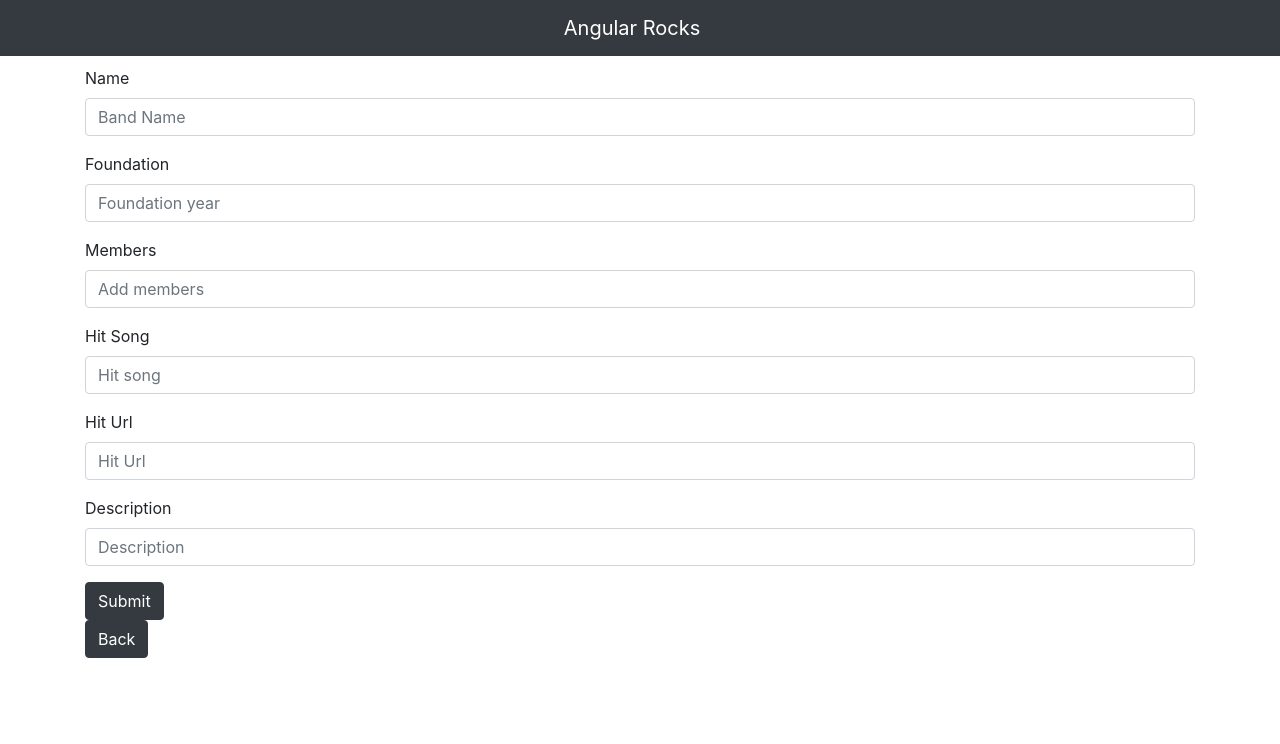
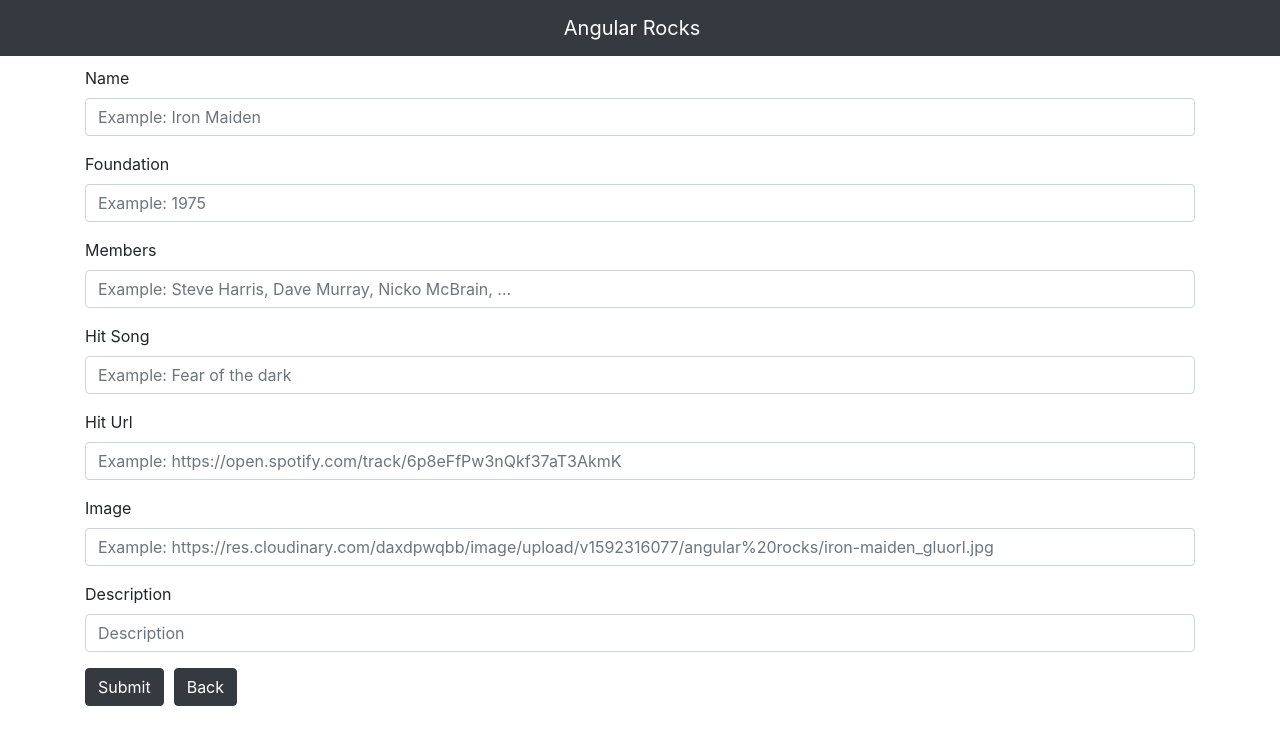
Before and after one commit to aruvaro88/angular-kub, an Angular app: page /newband in a window 1280 px wide. Shown: the top 744 px of the page. Built offline with nearby package versions, Linux system fonts and the light colour scheme.

Commit message:
mvp finished

```diff
--- a/angular.json
+++ b/angular.json
@@ -24,21 +24,19 @@
               "src/assets"
             ],
             "styles": [
-              "./node_modules/bootstrap/dist/css/bootstrap.css",
+
               "src/styles.css"
             ],
             "scripts": [
-              "./node_modules/bootstrap/dist/js/bootstrap.js"
+
             ]
           },
           "configurations": {
             "production": {
-              "fileReplacements": [
-                {
-                  "replace": "src/environments/environment.ts",
-                  "with": "src/environments/environment.prod.ts"
-                }
-              ],
+              "fileReplacements": [{
+                "replace": "src/environments/environment.ts",
+                "with": "src/environments/environment.prod.ts"
+              }],
               "optimization": true,
               "outputHashing": "all",
               "sourceMap": false,
@@ -47,8 +45,7 @@
               "extractLicenses": true,
               "vendorChunk": false,
               "buildOptimizer": true,
-              "budgets": [
-                {
+              "budgets": [{
                   "type": "initial",
                   "maximumWarning": "2mb",
                   "maximumError": "5mb"
@@ -122,6 +119,7 @@
           }
         }
       }
-    }},
+    }
+  },
   "defaultProject": "angular-kub"
 }
--- a/package.json
+++ b/package.json
@@ -19,7 +19,8 @@
     "@angular/platform-browser": "~9.1.9",
     "@angular/platform-browser-dynamic": "~9.1.9",
     "@angular/router": "~9.1.9",
-    "bootstrap": "^4.5.0",
+    "@cloudinary/angular-5.x": "^1.2.2",
+    "ng2-file-upload": "^1.4.0",
     "rxjs": "~6.5.4",
     "tslib": "^1.10.0",
     "zone.js": "~0.10.2"
--- a/src/app/components/band-details/band-details.component.css
+++ b/src/app/components/band-details/band-details.component.css
@@ -6,5 +6,7 @@
   background-color: white;
   display: flex;
   justify-content: center;
-
 }
+button{
+  margin-right: 10px;
+}
--- a/src/app/components/band-details/band-details.component.ts
+++ b/src/app/components/band-details/band-details.component.ts
@@ -23,7 +23,6 @@ export class BandDetailsComponent implements OnInit {
   getOneBand(): void {
     const id = +this.route.snapshot.paramMap.get('id');
     this.band = this.bandService.getOneBand(id);
-    console.log(this.band);
   }
   goBack(): void {
     this.location.back();
--- a/src/app/components/band-list/band-list.component.css
+++ b/src/app/components/band-list/band-list.component.css
@@ -1,31 +1,35 @@
-
 .card {
   margin-top: 10px;
   color: black;
   border: 1px solid grey
 }
-.card-body{
-    align-content: center;
-    display: flex;
-    padding:0;
-    align-items: center;
-    justify-content: space-between;
+
+.card-body {
+  align-content: center;
+  display: flex;
+  padding: 0;
+  align-items: center;
+  justify-content: space-between;
 }
-.card-content{
-  display:flex;
-  align-items:center;
+
+.card-content {
+  display: flex;
+  align-items: center;
 }
+
 .card-body p {
   margin: 0;
   padding: 0;
 }
-.band-img{
-  width:50px;
-  margin:10px;
+
+.band-img {
+  width: 50px;
+  margin: 10px;
   background-size: cover;
 }
-.band-text small{
-color: grey;
+
+.band-text small {
+  color: grey;
 }
 
 .card-body img {
@@ -33,6 +37,10 @@ color: grey;
 
 }
 
-.search-input{
+.create-button {
+  margin: 10px 0;
+}
+
+.search-input {
   width: 100%;
 }
--- a/src/app/components/band-list/band-list.component.html
+++ b/src/app/components/band-list/band-list.component.html
@@ -1,5 +1,7 @@
 <input type="text" class="search-input" placeholder="Search band" name="searchBox" [(ngModel)]="searchBox">
-
+<div class="create-button">
+  <button class="btn btn-dark" routerLink="/newband">Create band</button>
+</div>
 <div class="band-list" *ngFor="let band of bands | filter: searchBox">
   <a class="card" routerLink="/details/{{band.id}}">
     <div class="card-body">
@@ -17,7 +19,3 @@
     </div>
   </a>
 </div>
-
-<div class="create-button">
-  <button class="btn btn-dark" routerLink="/newband">Create band</button>
-</div>
--- a/src/app/components/band-list/band-list.component.ts
+++ b/src/app/components/band-list/band-list.component.ts
@@ -1,6 +1,8 @@
 import { Component, OnInit } from '@angular/core';
 import { BandService } from '../../services/band.service';
 import { Band } from '../../models/band.model';
+
+
 
 @Component({
   selector: 'app-band-list',
@@ -8,25 +10,15 @@ import { Band } from '../../models/band.model';
   styleUrls: ['./band-list.component.css'],
 })
 export class BandListComponent implements OnInit {
-  bands: Band[];
-  selectedBand: Band;
+   bands: Band[];
   searchBox = '';
-  newBand: Band;
-  constructor(
-    private bandService: BandService,
-
-  ) {}
+  constructor(private bandService: BandService) {}
 
   ngOnInit(): void {
     this.getBands();
-    console.log("app iniciada")
   }
 
   getBands(): void {
-    this.bands = this.bandService.getBands();
-  }
-  removeBand(band: Band) {
-    this.bandService.removeBand(band)
-    this.ngOnInit()
+    this.bands = this.bandService.getBands()
   }
 }
--- a/src/app/components/new-band-form/new-band-form.component.css
+++ b/src/app/components/new-band-form/new-band-form.component.css
@@ -0,0 +1,3 @@
+button{
+   margin-right: 10px;
+}
--- a/src/app/components/new-band-form/new-band-form.component.html
+++ b/src/app/components/new-band-form/new-band-form.component.html
@@ -1,37 +1,46 @@
-<form #bandForm="ngForm" (ngSubmit)="saveBand(bandForm)">
+<form #bandForm="ngForm" (ngSubmit)="saveBand(bandForm); bandForm.reset()" method="post" enctype="multipart/form-data">
 
   <div class="form-group">
     <label for="bandName">Name</label>
-    <input type="text" class="form-control" id="bandName" name="name" placeholder="Band Name"
-    [(ngModel)]="this.bandService.selectedBand.name">
+    <input type="text" class="form-control" id="bandName" name="name" placeholder="Example: Iron Maiden"
+      [(ngModel)]="this.bandService.selectedBand.name">
   </div>
   <div class="form-group">
     <label for="bandFoundation">Foundation</label>
-    <input type="text" class="form-control" id="bandFoundation" name="foundation" placeholder="Foundation year"
+    <input type="text" class="form-control" id="bandFoundation" name="foundation" placeholder="Example: 1975"
       [(ngModel)]="this.bandService.selectedBand.foundation">
   </div>
   <div class="form-group">
     <label for="bandMembers">Members</label>
-    <input type="text" class="form-control" id="bandMembers" name="members" placeholder="Add members"
+    <input type="text" class="form-control" id="bandMembers" name="members"
+      placeholder="Example: Steve Harris, Dave Murray, Nicko McBrain, ..."
       [(ngModel)]="this.bandService.selectedBand.members">
   </div>
   <div class="form-group">
     <label for="bandHit">Hit Song</label>
-    <input type="text" class="form-control" id="bandHit" name="hit" placeholder="Hit song"
-    [(ngModel)]="this.bandService.selectedBand.hit">
+    <input type="text" class="form-control" id="bandHit" name="hit" placeholder="Example: Fear of the dark"
+      [(ngModel)]="this.bandService.selectedBand.hit">
   </div>
   <div class="form-group">
     <label for="bandHitURL">Hit Url</label>
-    <input type="text" class="form-control" id="bandHitURL" name="hitURL" placeholder="Hit Url"
-    [(ngModel)]="this.bandService.selectedBand.hitURL">
+    <input type="text" class="form-control" id="bandHitURL" name="hitURL"
+      placeholder="Example: https://open.spotify.com/track/6p8eFfPw3nQkf37aT3AkmK"
+      [(ngModel)]="this.bandService.selectedBand.hitURL">
   </div>
+  <div class="form-group">
+    <label for="bandImgURL">Image</label>
+    <input type="text" class="form-control" id="bandImgURL" name="imgURL"
+      placeholder="Example: https://res.cloudinary.com/daxdpwqbb/image/upload/v1592316077/angular%20rocks/iron-maiden_gluorl.jpg"
+      [(ngModel)]="this.bandService.selectedBand.imgURL">
+  </div>
+
   <div class="form-group">
     <label for="bandDescription">Description</label>
     <input type="textarea" class="form-control" id="bandDescription" name="description" placeholder="Description"
-    [(ngModel)]="this.bandService.selectedBand.description">
+      [(ngModel)]="this.bandService.selectedBand.description">
   </div>
-
-  <button type="submit" class="btn btn-dark">Submit</button>
-
+  <div class="form-buttons">
+    <button type="submit" class="btn btn-dark">Submit</button>
+    <button class="btn btn-dark" (click)="goBack()">Back</button>
+  </div>
 </form>
-<button class="btn btn-dark" (click)="goBack()">Back</button>
--- a/src/app/components/new-band-form/new-band-form.component.ts
+++ b/src/app/components/new-band-form/new-band-form.component.ts
@@ -15,11 +15,13 @@ export class NewBandFormComponent implements OnInit {
   constructor(private location: Location, public bandService: BandService) { }
 
   ngOnInit(): void {
-    console.log(this.bandService)
+
   }
 
   saveBand(bandForm: NgForm): void {
+    bandForm.value.members = bandForm.value.members.split(', ')
     this.bandService.addNewBand(bandForm.value);
+    this.goBack()
   }
   goBack(): void {
     this.location.back();
--- a/src/app/services/band.service.ts
+++ b/src/app/services/band.service.ts
@@ -1,15 +1,15 @@
 import { Injectable } from '@angular/core';
 import { BANDS } from '../initial-bands';
 import { Band } from '../models/band.model';
-
 
 @Injectable({
   providedIn: 'root',
 })
 export class BandService {
-  public selectedBand: Band = {}
+  public selectedBand: Band = {};
 
   constructor() {}
+
   getBands() {
     return BANDS;
   }
@@ -19,7 +19,7 @@ export class BandService {
   }
 
   addNewBand(band: Band) {
-    band.id = BANDS.length + 1
+    band.id = BANDS.length + 1;
     BANDS.push(band);
   }
 
--- a/src/index.html
+++ b/src/index.html
@@ -5,6 +5,17 @@
   <title>Angular Rocks</title>
   <base href="/">
   <meta name="viewport" content="width=device-width, initial-scale=1">
+  <script src="https://code.jquery.com/jquery-3.5.1.slim.min.js"
+    integrity="sha384-DfXdz2htPH0lsSSs5nCTpuj/zy4C+OGpamoFVy38MVBnE+IbbVYUew+OrCXaRkfj" crossorigin="anonymous">
+  </script>
+  <script src="https://cdn.jsdelivr.net/npm/popper.js@1.16.0/dist/umd/popper.min.js"
+    integrity="sha384-Q6E9RHvbIyZFJoft+2mJbHaEWldlvI9IOYy5n3zV9zzTtmI3UksdQRVvoxMfooAo" crossorigin="anonymous">
+  </script>
+  <link rel="stylesheet" href="https://stackpath.bootstrapcdn.com/bootstrap/4.5.0/css/bootstrap.min.css"
+    integrity="sha384-9aIt2nRpC12Uk9gS9baDl411NQApFmC26EwAOH8WgZl5MYYxFfc+NcPb1dKGj7Sk" crossorigin="anonymous">
+  <script src="https://stackpath.bootstrapcdn.com/bootstrap/4.5.0/js/bootstrap.min.js"
+    integrity="sha384-OgVRvuATP1z7JjHLkuOU7Xw704+h835Lr+6QL9UvYjZE3Ipu6Tp75j7Bh/kR0JKI" crossorigin="anonymous">
+  </script>
   <link rel="icon" type="image/x-icon" href="favicon.ico">
 </head>
 <body>
```
Also changed, not shown: src/assets/img/iron-maiden.jpg (added), 1 other file (tests, documents, lock files or other folders).
